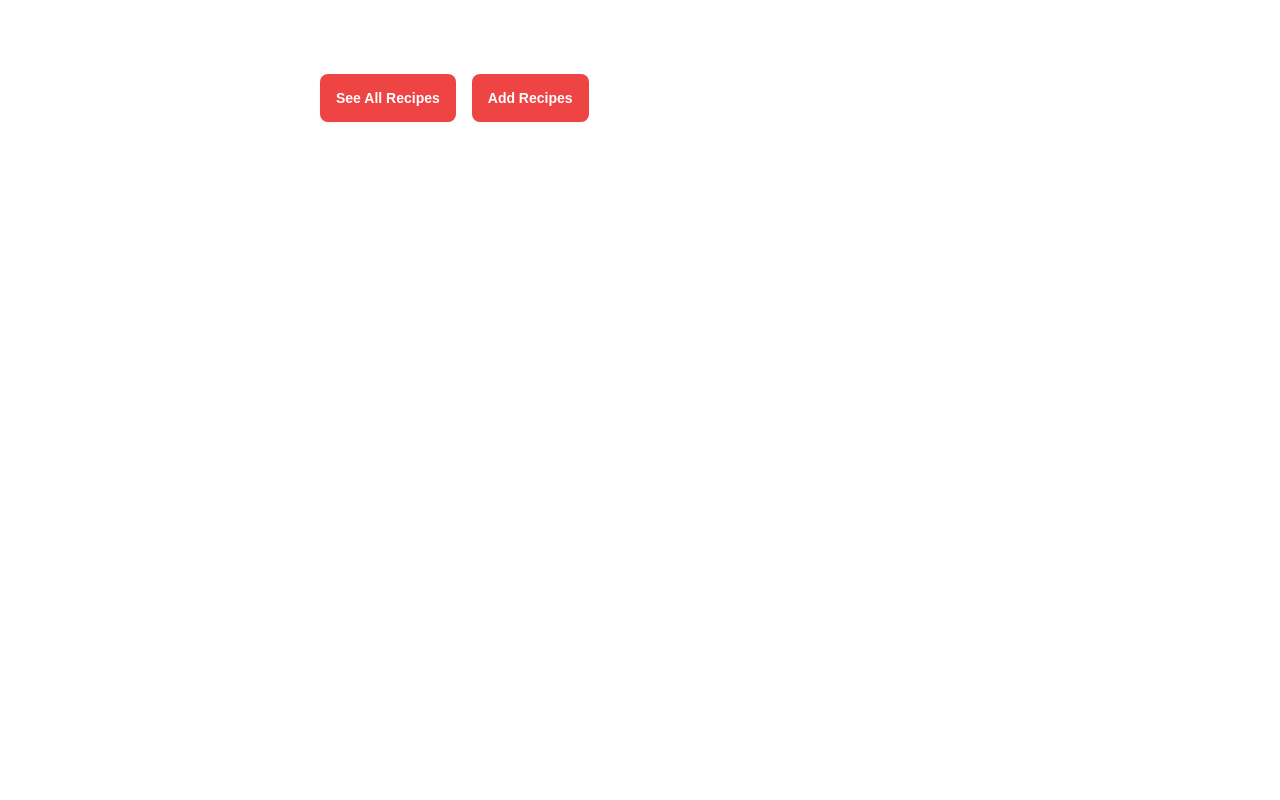
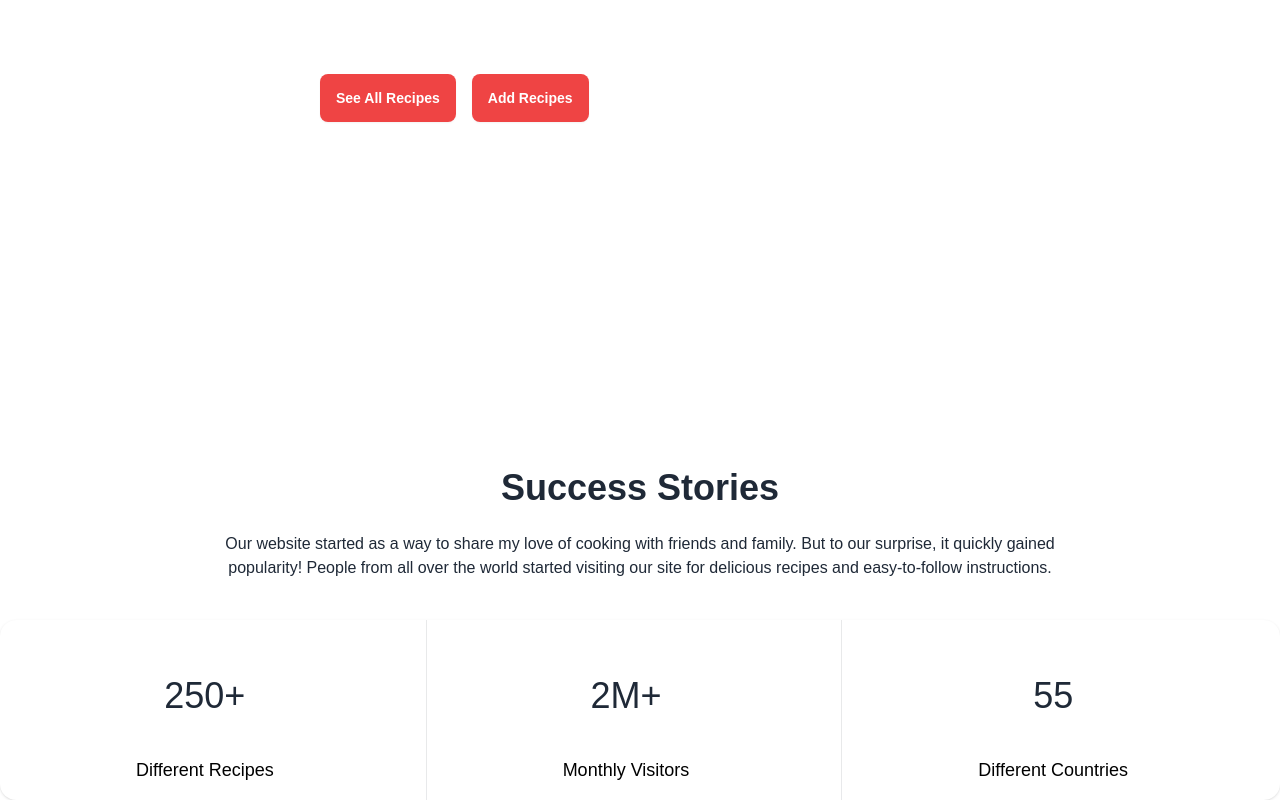
Before and after one commit to Sakib928/RecipeMagic-client, a React (Vite) app: page / in a window 1280 px wide. Shown: the part 493-1293 px from the top of the page. Before the commit the page ends 921 px from the top, so only its background shows below. Built offline with nearby package versions, Linux system fonts and the light colour scheme; no server answers.

Commit message:
added success stories

```diff
--- a/package.json
+++ b/package.json
@@ -16,6 +16,7 @@
     "lottie-react": "^2.4.0",
     "match-sorter": "^6.3.4",
     "react": "^18.2.0",
+    "react-countup": "^6.5.3",
     "react-dom": "^18.2.0",
     "react-hot-toast": "^2.4.1",
     "react-icons": "^5.2.1",
--- a/src/Pages/Home/Home.jsx
+++ b/src/Pages/Home/Home.jsx
@@ -5,10 +5,11 @@ import "swiper/css/navigation";
 import "swiper/css/pagination";
 import "swiper/css/scrollbar";
 import { Link } from "react-router-dom";
+import Success from "../../components/Success/Success";
 const Home = () => {
   return (
     <div>
-      <div className="absolute left-[5px] md:top-1/2 md:left-1/4 z-50 text-white text-4xl font-bold ">
+      <div className="absolute left-[15px] top-[80px] lg:top-1/2 lg:left-1/4 z-50 text-white text-4xl font-bold ">
         <div className="h-auto text-red-400 font-extrabold text-6xl">
           <Typewriter
             words={["Baked", "Fried", "Boiled", "Steamed"]}
@@ -37,6 +38,7 @@ const Home = () => {
         </div>
       </div>
       <Banner></Banner>
+      <Success></Success>
     </div>
   );
 };
--- /dev/null
+++ b/src/components/Success/Success.jsx
@@ -0,0 +1,55 @@
+import CountUp from "react-countup";
+const Success = () => {
+  return (
+    <div className="mt-10">
+      <div className="flex flex-col justify-center items-center">
+        <h1 className="text-4xl text-center font-extrabold">Success Stories</h1>{" "}
+        <p className="max-w-[900px] mt-6 text-center">
+          Our website started as a way to share my love of cooking with friends
+          and family. But to our surprise, it quickly gained popularity! People
+          from all over the world started visiting our site for delicious
+          recipes and easy-to-follow instructions.
+        </p>
+      </div>
+      <div className="stats stats-vertical md:stats-horizontal shadow w-full text-center mt-10">
+        <div className="stat">
+          <div className="stat-figure text-secondary"></div>
+          <div className="stat-value">
+            <div className="flex text-4xl font-medium justify-center py-10">
+              <CountUp className="" end={250} enableScrollSpy />
+              <h1>+</h1>
+            </div>
+          </div>
+          <div className="stat-desc text-center text-black text-lg">
+            Different Recipes
+          </div>
+        </div>
+        <div className="stat">
+          <div className="stat-figure text-secondary"></div>
+          <div className="stat-value">
+            <div className="flex text-4xl font-medium justify-center py-10">
+              <CountUp className="" end={2} enableScrollSpy />
+              <h1>M+</h1>
+            </div>
+          </div>
+          <div className="stat-desc text-center text-black text-lg">
+            Monthly Visitors
+          </div>
+        </div>
+        <div className="stat">
+          <div className="stat-figure text-secondary"></div>
+          <div className="stat-value">
+            <div className="flex text-4xl font-medium justify-center py-10">
+              <CountUp className="" end={55} enableScrollSpy />
+            </div>
+          </div>
+          <div className="stat-desc text-center text-black text-lg">
+            Different Countries
+          </div>
+        </div>
+      </div>
+    </div>
+  );
+};
+
+export default Success;
```
Also changed, not shown: 1 other file (tests, documents, lock files or other folders).
